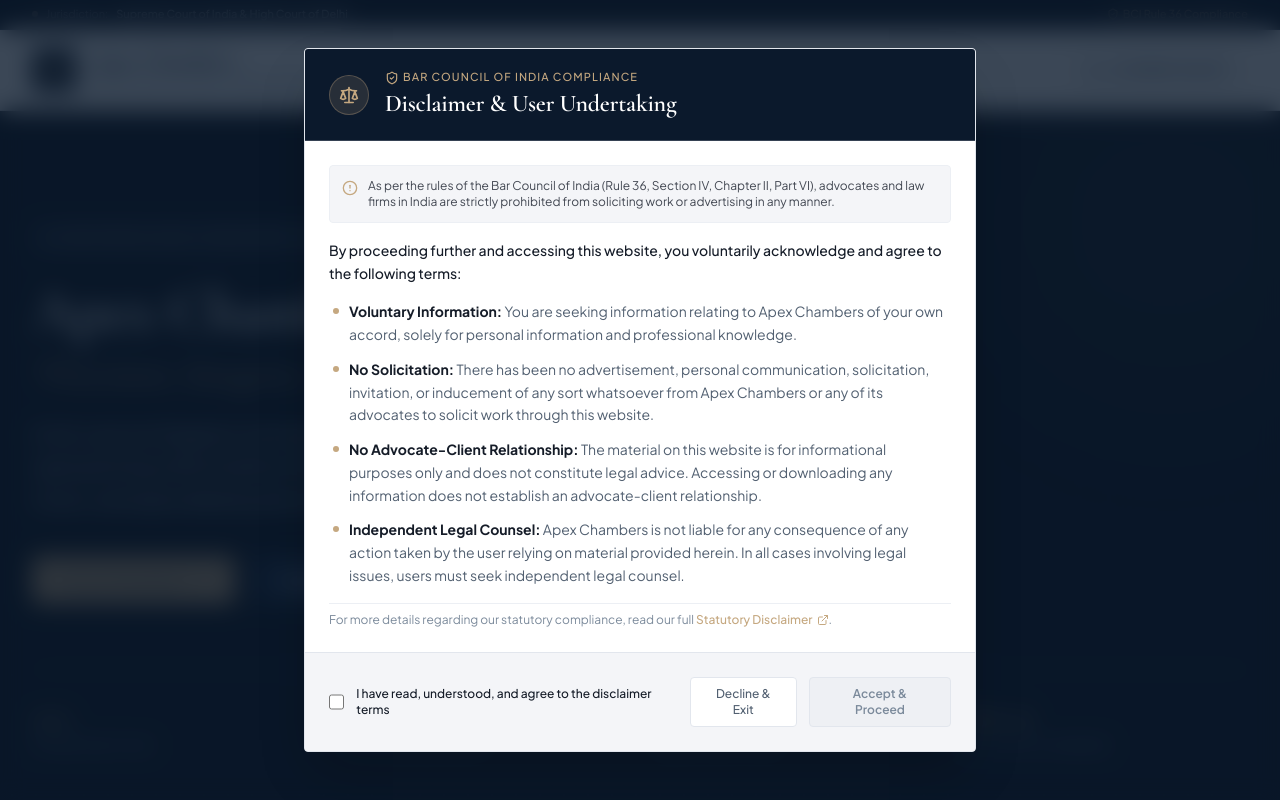
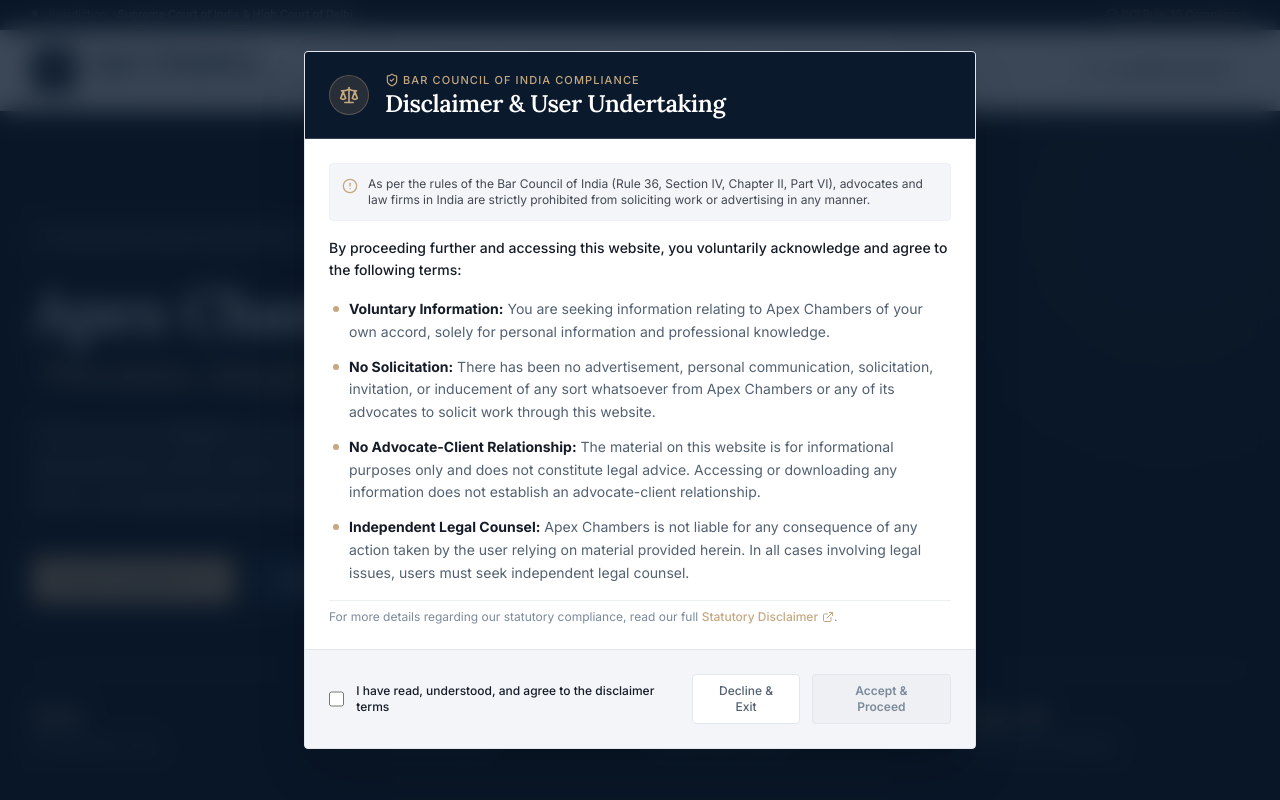
Before and after one commit to brainspiretech/advocate-website, a Next.js app: page / in a window 1280 px wide. Shown: the top 800 px of the page. Built offline with nearby package versions, Linux system fonts and the light colour scheme.

Commit message:
fix(ui): refine typography and font hierarchy for law chambers aesthetic

```diff
--- /dev/null
+++ b/blueprint/history/fixes/refine-typography-and-font-hierarchy.md
@@ -0,0 +1,31 @@
+# Fix: Refine Typography and Font Hierarchy for Law Chambers UI/UX
+
+**Type:** Fix
+**Status:** verified
+**Branch:** `fix/refine-typography-and-font-hierarchy`
+
+## The problem
+The existing typography configuration relies on Cormorant Garamond with delicate hairlines and Plus Jakarta Sans, and globally forces all headings (`h1` through `h6`) to serif. On screens, Cormorant Garamond appears overly spindly, faint, and ornate at small-to-mid sizes (card headers, widgets, badges), reducing visual contrast and legibility. Indiscriminate serif styling across all heading levels degrades UI hierarchy, making cards, lists, and footer titles look cluttered rather than dignified and authoritative.
+
+## The fix
+1. Upgrade the serif font from `Cormorant_Garamond` to `Lora` (with italic support), a prestigious, contemporary serif with sturdy stems, generous x-height, and exceptional digital readability tailored for legal and editorial publications.
+2. Pair with `Inter` for maximum clarity, geometric precision, and legibility across body text, badges, cards, navigation, and tabular data.
+3. Fix heading hierarchy in `src/app/globals.css`: restrict default `font-serif` styling to primary display titles (`h1`, `h2`), while allowing `h3`-`h6` to use clean, crisp `font-sans font-semibold` by default, with explicit `font-serif` opt-in only where editorial styling is warranted.
+4. Refine line heights, letter-spacing tokens, and card heading weights across `Navbar.tsx`, `Footer.tsx`, `src/app/page.tsx`, and `src/app/about/page.tsx`.
+
+## Build steps
+- [x] 1. **Update Font Loading in `src/app/layout.tsx` and Design Tokens in `src/app/globals.css`**:
+   - Replace `Cormorant_Garamond` with `Lora` (weights 400, 500, 600, 700 with italic) and pair with `Inter` in `layout.tsx`.
+   - Update CSS theme variables and refine heading hierarchy rules in `globals.css` so `h1` and `h2` are editorial serif while `h3`-`h6` retain clean sans-serif legibility.
+   - Done when: Fonts load cleanly without hydration warnings and typography rules apply correctly.
+- [x] 2. **Refine Component Typography Across Pages & Layout**:
+   - Audit and polish heading classes in `Navbar.tsx`, `Footer.tsx`, `src/app/page.tsx`, and `src/app/about/page.tsx` for optimal optical size, contrast, and font weight.
+   - Done when: Text hierarchy is harmonious, legible, and authoritative across all viewport sizes.
+- [x] 3. **Static Build & Typecheck Verification**:
+   - Run `pnpm lint`, `pnpm exec tsc --noEmit`, and `pnpm build` to confirm zero lint errors, clean types, and successful static export.
+   - Done when: Static build succeeds and renders updated typography with exit code 0.
+
+## Verify
+- Open `http://localhost:3000` and `http://localhost:3000/about`.
+- Verify the firm title, hero tagline, section headings, and card titles.
+- Confirm high contrast, sturdy stems, effortless legibility, and refined legal elegance.
--- a/src/app/globals.css
+++ b/src/app/globals.css
@@ -55,10 +55,10 @@
   --color-border-focus: var(--border-focus);
 
   --font-serif:
-    var(--font-cormorant), Georgia, Cambria, "Times New Roman", Times, serif;
+    var(--font-lora), Georgia, Cambria, "Times New Roman", Times, serif;
   --font-sans:
-    var(--font-plus-jakarta), -apple-system, BlinkMacSystemFont, "Segoe UI",
-    Roboto, sans-serif;
+    var(--font-inter), -apple-system, BlinkMacSystemFont, "Segoe UI", Roboto,
+    sans-serif;
 }
 
 body {
@@ -67,14 +67,20 @@
   font-family: var(--font-sans);
   text-rendering: optimizeLegibility;
   -webkit-font-smoothing: antialiased;
+  -moz-osx-font-smoothing: grayscale;
 }
 
 h1,
-h2,
+h2 {
+  font-family: var(--font-serif);
+  letter-spacing: -0.02em;
+  line-height: 1.15;
+}
+
 h3,
 h4,
 h5,
 h6 {
-  font-family: var(--font-serif);
+  font-family: var(--font-sans);
   letter-spacing: -0.01em;
 }
--- a/src/app/layout.tsx
+++ b/src/app/layout.tsx
@@ -1,22 +1,23 @@
 import type { Metadata } from "next";
-import { Cormorant_Garamond, Plus_Jakarta_Sans } from "next/font/google";
+import { Inter, Lora } from "next/font/google";
 import { DisclaimerModal } from "@/components/disclaimer/DisclaimerModal";
 import { Footer } from "@/components/layout/Footer";
 import { Navbar } from "@/components/layout/Navbar";
 import { firmConfig } from "@/config/firm";
 import "./globals.css";
 
-const cormorant = Cormorant_Garamond({
-  variable: "--font-cormorant",
+const lora = Lora({
+  variable: "--font-lora",
   subsets: ["latin"],
   weight: ["400", "500", "600", "700"],
+  style: ["normal", "italic"],
   display: "swap",
 });
 
-const plusJakarta = Plus_Jakarta_Sans({
-  variable: "--font-plus-jakarta",
+const inter = Inter({
+  variable: "--font-inter",
   subsets: ["latin"],
-  weight: ["400", "500", "600", "700"],
+  weight: ["300", "400", "500", "600", "700"],
   display: "swap",
 });
 
@@ -36,7 +37,7 @@
   return (
     <html
       lang="en"
-      className={`${cormorant.variable} ${plusJakarta.variable} h-full antialiased`}
+      className={`${lora.variable} ${inter.variable} h-full antialiased`}
     >
       <body className="min-h-full flex flex-col bg-background text-foreground selection:bg-accent/20 selection:text-primary">
         <DisclaimerModal />
--- a/src/components/layout/Footer.tsx
+++ b/src/components/layout/Footer.tsx
@@ -48,7 +48,7 @@
 
           {/* Column 2: Core Practice Disciplines */}
           <div className="space-y-4">
-            <h4 className="font-serif font-semibold text-base text-primary-foreground tracking-wide border-b border-primary-light/50 pb-2">
+            <h4 className="font-sans font-semibold text-xs tracking-wider uppercase text-accent border-b border-primary-light/50 pb-2">
               Practice Disciplines
             </h4>
             <ul className="space-y-2.5 text-xs text-primary-foreground/75">
@@ -78,7 +78,7 @@
 
           {/* Column 3: Institutional Links & Jurisdictions */}
           <div className="space-y-4">
-            <h4 className="font-serif font-semibold text-base text-primary-foreground tracking-wide border-b border-primary-light/50 pb-2">
+            <h4 className="font-sans font-semibold text-xs tracking-wider uppercase text-accent border-b border-primary-light/50 pb-2">
               Institutional Overview
             </h4>
             <ul className="space-y-2 text-xs text-primary-foreground/75">
@@ -133,7 +133,7 @@
 
           {/* Column 4: Chambers Address & Direct Contact */}
           <div className="space-y-4">
-            <h4 className="font-serif font-semibold text-base text-primary-foreground tracking-wide border-b border-primary-light/50 pb-2">
+            <h4 className="font-sans font-semibold text-xs tracking-wider uppercase text-accent border-b border-primary-light/50 pb-2">
               Chambers Location
             </h4>
             <div className="space-y-3 text-xs text-primary-foreground/75">
```
